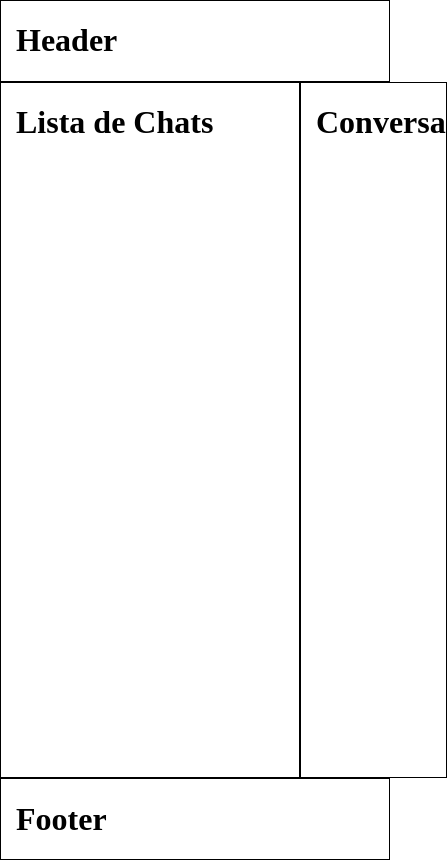
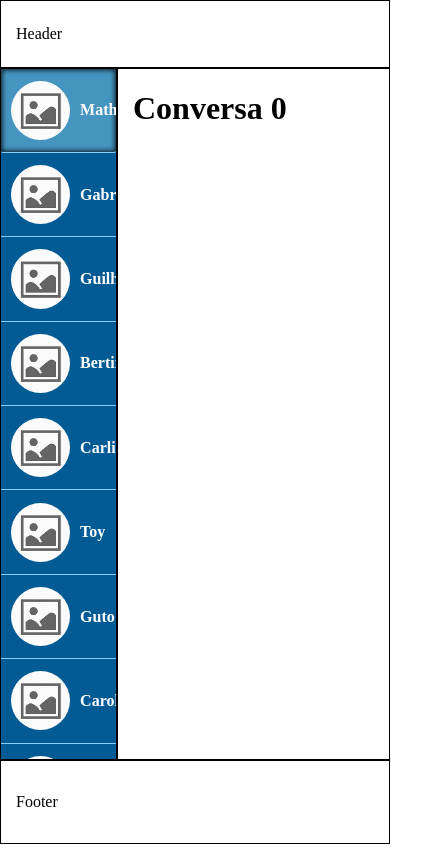
Before and after one commit to matheusclima/messenger, a React (Create React App) app in the folder frontend/: page / in a window 390 px wide. Shown: the whole page, 447 px wide, since content can reach past the window. Built offline with nearby package versions, Linux system fonts and the light colour scheme.

Commit message:
Criação do seletor de chat e melhoria na responsividade da aplicação

```diff
--- a/frontend/public/index.html
+++ b/frontend/public/index.html
@@ -3,7 +3,7 @@
   <head>
     <meta charset="utf-8" />
     <link rel="icon" href="%PUBLIC_URL%/favicon.ico" />
-    <meta name="viewport" content="width=device-width, initial-scale=1" />
+    <meta name="viewport" content="width=1600", initial-scale=1 />
     <meta name="theme-color" content="#000000" />
     <meta
       name="description"
--- a/frontend/src/App.css
+++ b/frontend/src/App.css
@@ -1,26 +1,30 @@
+:root {
+    --header-height: 8vh;
+    --footer-height: 10vh;
+}
+
 * {
     box-sizing: border-box;
 }
 
 body {
     margin: auto;
-    max-width: 1600px;
+    max-width: 960px;
 }
 
 .header {
+    display: flex;
+    align-items: center;
     border: 1px solid black;
+    height: var(--header-height);
+    font-size: 1rem;
     padding-left: 15px;
 }
 
 main {
     display: grid;
-    grid-template-columns: 300px 1fr;
-    height: 82.5vh;
-}
-
-.chat-list {
-    border: 1px solid black;
-    padding-left: 15px;
+    grid-template-columns: 30% 1fr;
+    height: calc(100vh - var(--header-height) - var(--footer-height));
 }
 
 .chat-list__messages {
@@ -29,6 +33,10 @@ main {
 }
 
 .footer {
+    display: flex;
+    align-items: center;
+    height: var(--footer-height);
+    font-size: 1rem;
     border: 1px solid black;
     padding-left: 15px;
 }
--- a/frontend/src/App.js
+++ b/frontend/src/App.js
@@ -1,26 +1,48 @@
 import "./App.css";
+import ChatList from "./components/ChatList"
+import {useState} from "react"
 
 function App() {
+
+  let [activeChatId, setActiveChatId] = useState("")
+
+  const changeActiveChatId = (newActiveChatId) => {
+    setActiveChatId(newActiveChatId)
+  }
+
+  let chatList = [
+    "Matheus",
+    "Gabriel",
+    "Guilherme",
+    "Bertim",
+    "Carlim",
+    "Toy",
+    "Guto",
+    "Carol",
+    "Ligia",
+    "Bianca",
+    "Thais",
+    "Paulo"
+  ]
+
   return (
     <div className="App">
       <header className="header">
-        <h1>Header</h1>
+        Header
       </header>
 
       <main>
 
-        <div className="chat-list">
-          <h1>Lista de Chats</h1>
-        </div>
+        <ChatList chatList = {chatList} changeActiveChatId = {changeActiveChatId}/>
 
         <div className="chat-list__messages">
-          <h1>Conversa</h1>
+          <h1>Conversa {activeChatId}</h1>
         </div>
 
       </main>
 
       <footer className="footer">
-        <h1>Footer</h1>
+        Footer
       </footer>
     </div>
   );
--- /dev/null
+++ b/frontend/src/components/ChatList/index.js
@@ -0,0 +1,47 @@
+import React, { useEffect } from "react"
+import placeholder from "../../img/placeholder.jpeg"
+import "./style.css"
+
+
+function ChatList({chatList, changeActiveChatId}) {
+
+    // Hook para setar o atributo active como true do primeiro chat da lista
+    // que será o chat default a ser mostrado.
+    // Futuramente será substituído por um método que obterá a lista de chat
+    // através de uma requisação na API
+    useEffect(() => {
+        let chatItemList = [...document.querySelectorAll(".chat-list__item")]
+        changeActiveChatId(chatItemList[0].id)
+        chatItemList[0].setAttribute("active", "true")
+    }, [])
+
+    // Método para setar o atributo active do elemento selecionado pelo usuário
+    // através de um click como true
+    const selectChat = (event) => {
+        let chatItemList = [...document.querySelectorAll(".chat-list__item")]
+        chatItemList.map(item => {
+            if(item.id === event.id) {
+                changeActiveChatId(item.id)
+                return item.setAttribute("active", "true")
+            }
+                return item.setAttribute("active", "false")
+        })
+    }
+
+    return <div className="chat-list">
+        {chatList?.map((chat) => {
+            let id = chatList.indexOf(chat)
+            return <div
+            className="chat-list__item"
+            id = {id}
+            active="false"
+            onClick={(e) => selectChat(e.target)}
+            key={chatList.indexOf(chat)}>
+                <img className="item--image" src={placeholder} id={id}/>
+                {chat}
+            </div>
+        })}
+    </div>
+
+}
+export default ChatList
--- /dev/null
+++ b/frontend/src/components/ChatList/style.css
@@ -0,0 +1,45 @@
+.chat-list {
+    border: 1px solid black;
+    background-color: #035B96;
+    overflow-y: scroll;
+}
+
+.chat-list::-webkit-scrollbar {
+    width: 5px;
+}
+
+.chat-list::-webkit-scrollbar-thumb {
+    background-color: lightgrey;
+}
+
+.chat-list__item {
+    height: 10vh;
+    border-bottom: 0.5px groove lightskyblue;
+    display: flex;
+    align-items: center;
+    color: white;
+    font-size: 1em;
+    font-weight: bold;
+}
+
+.chat-list__item:hover {
+    background-color: skyblue;
+    cursor: pointer;
+}
+
+.chat-list__item[active="true"] {
+    background: rgb(135, 207, 235, 0.5);
+    border-radius: 2px;
+    box-shadow: inset 2px 2px 4px rgba(0, 0, 0, 0.6),
+                inset -2px -2px 4px rgba(0, 0, 0, 0.6);
+}
+
+.item--image {
+    display: flex;
+    justify-content: center;
+    align-items: center;
+    width: 7vh;
+    height: 7vh;
+    border-radius: 50%;
+    margin: 0 10px 0;
+}
```
Also changed, not shown: frontend/public/manifest.json, frontend/src/img/placeholder.jpeg (added).
